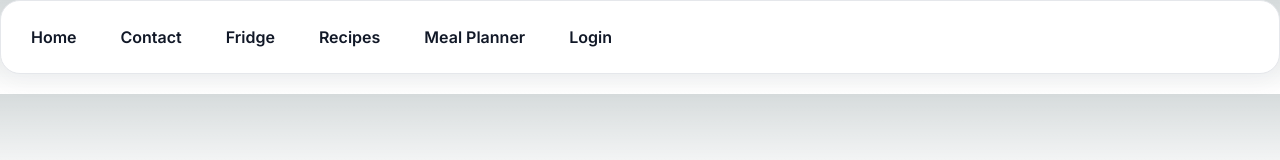
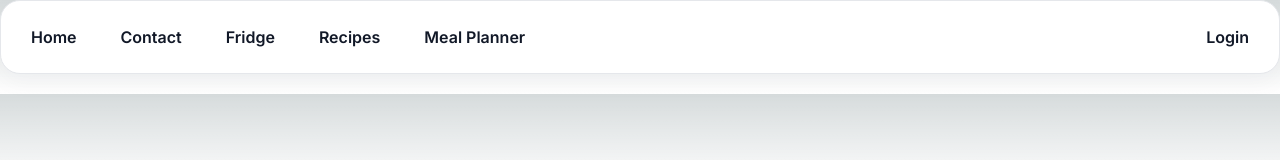
Before and after one commit to Kopcin/Meal-Planner, a Next.js app in the folder frontend/: page / in a window 1280 px wide. Shown: the top 160 px of the page. Built offline with nearby package versions, Linux system fonts and the light colour scheme.

Commit message:
add Logged in as text

```diff
--- a/frontend/src/components/Navbar.module.css
+++ b/frontend/src/components/Navbar.module.css
@@ -15,6 +15,19 @@
   list-style: none;
   margin: 0;
   padding: 0;
+}
+
+.authItem {
+  margin: 0 0 0 auto;
+}
+
+.authStatus {
+  display: inline-flex;
+  align-items: center;
+  padding: 10px 12px;
+  color: #475569;
+  font-weight: 600;
+  white-space: nowrap;
 }
 
 .navItem {
--- a/frontend/src/components/Navbar.tsx
+++ b/frontend/src/components/Navbar.tsx
@@ -1,6 +1,9 @@
 "use client";
 
 import Link from "next/link";
+import { usePathname } from "next/navigation";
+import { useEffect, useState } from "react";
+import Cookies from "js-cookie";
 import styles from "./navbar.module.css";
 
 const navItems = [
@@ -9,10 +12,28 @@ const navItems = [
   { href: "/fridge", label: "Fridge" },
   { href: "/recipes", label: "Recipes" },
   { href: "/mealPlanner", label: "Meal Planner" },
-  { href: "/login", label: "Login" },
 ];
 
 export default function Navbar() {
+  const pathname = usePathname();
+  const [username, setUsername] = useState<string | null>(null);
+
+  useEffect(() => {
+    const token = Cookies.get("token");
+
+    if (!token) {
+      setUsername(null);
+      return;
+    }
+
+    try {
+      const payload = JSON.parse(atob(token.split(".")[1])) as { sub?: string };
+      setUsername(payload.sub ?? null);
+    } catch {
+      setUsername(null);
+    }
+  }, [pathname]);
+
   return (
     <nav className={styles.navbar}>
       <ul className={styles.navList}>
@@ -23,6 +44,15 @@ export default function Navbar() {
             </Link>
           </li>
         ))}
+        <li className={styles.authItem}>
+          {username ? (
+            <span className={styles.authStatus}>Logged in as {username}</span>
+          ) : (
+            <Link href="/login" className={styles.navLink}>
+              Login
+            </Link>
+          )}
+        </li>
       </ul>
     </nav>
   );
```
